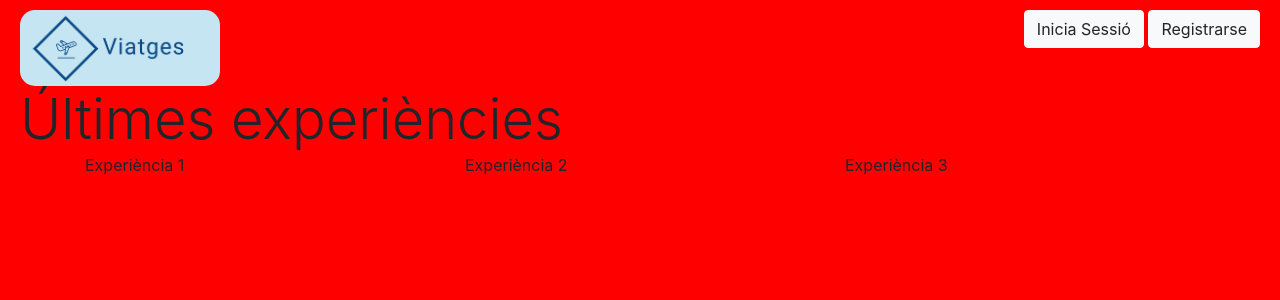
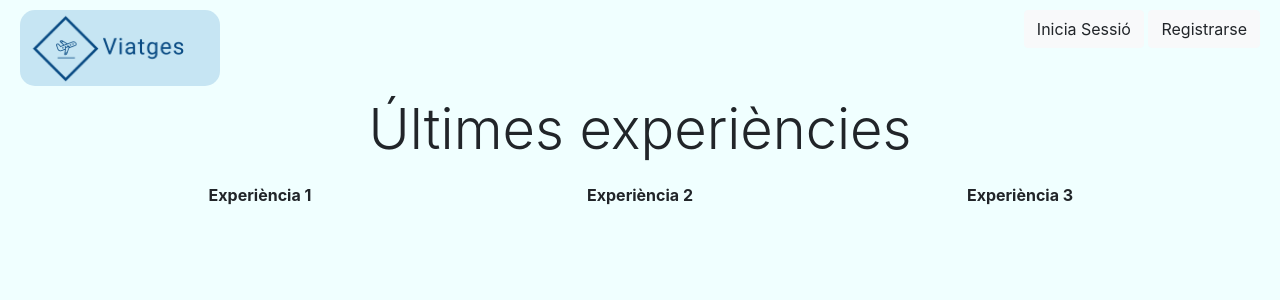
Before and after one commit to yahyaelk/Viatges, a PHP site: page / in a window 1280 px wide. Shown: the top 300 px of the page. Run offline with PHP 8.4, Linux system fonts and the light colour scheme.

Commit message:
afegides experiencies

```diff
--- a/css/css.css
+++ b/css/style.css
@@ -11,3 +11,14 @@ body{
     border-radius: 15px;
     width:200px;
 }
+
+.display-4{
+    text-align: center;
+    margin: 10px;
+}
+
+.experiencia{
+    text-align: center;
+    margin-top: 10px;
+    font-weight: bold;
+}
--- a/index.php
+++ b/index.php
@@ -5,16 +5,10 @@
     <meta charset="UTF-8">
     <meta name="viewport" content="width=device-width, initial-scale=1.0">
     <meta http-equiv="X-UA-Compatible" content="ie=edge">
-    <link rel="stylesheet" href="css/css.css">
     <link rel="stylesheet" href="https://stackpath.bootstrapcdn.com/bootstrap/4.3.1/css/bootstrap.min.css" integrity="sha384-ggOyR0iXCbMQv3Xipma34MD+dH/1fQ784/j6cY/iJTQUOhcWr7x9JvoRxT2MZw1T" crossorigin="anonymous">
     <script src="https://ajax.googleapis.com/ajax/libs/jquery/3.4.1/jquery.min.js"></script>
-
+    <link rel="stylesheet" type="text/css" href="css/style.css">
     <title>Viatges</title>
-    <style>
-        body{
-            background-color: red;
-        }
-    </style>
 </head>
 <body>
   <div class="flexible">
@@ -29,9 +23,9 @@
     <div class= "display-4">Últimes experiències</div>
     <div class="container">
         <div class="row">
-            <div class="col-sm">Experiència 1</div>
-            <div class="col-sm">Experiència 2</div>
-            <div class="col-sm">Experiència 3</div>
+            <div class="col-md-4 experiencia">Experiència 1</div>
+            <div class="col-md-4 experiencia">Experiència 2</div>
+            <div class="col-md-4 experiencia">Experiència 3</div>
         </div>
     </div>
 
```
